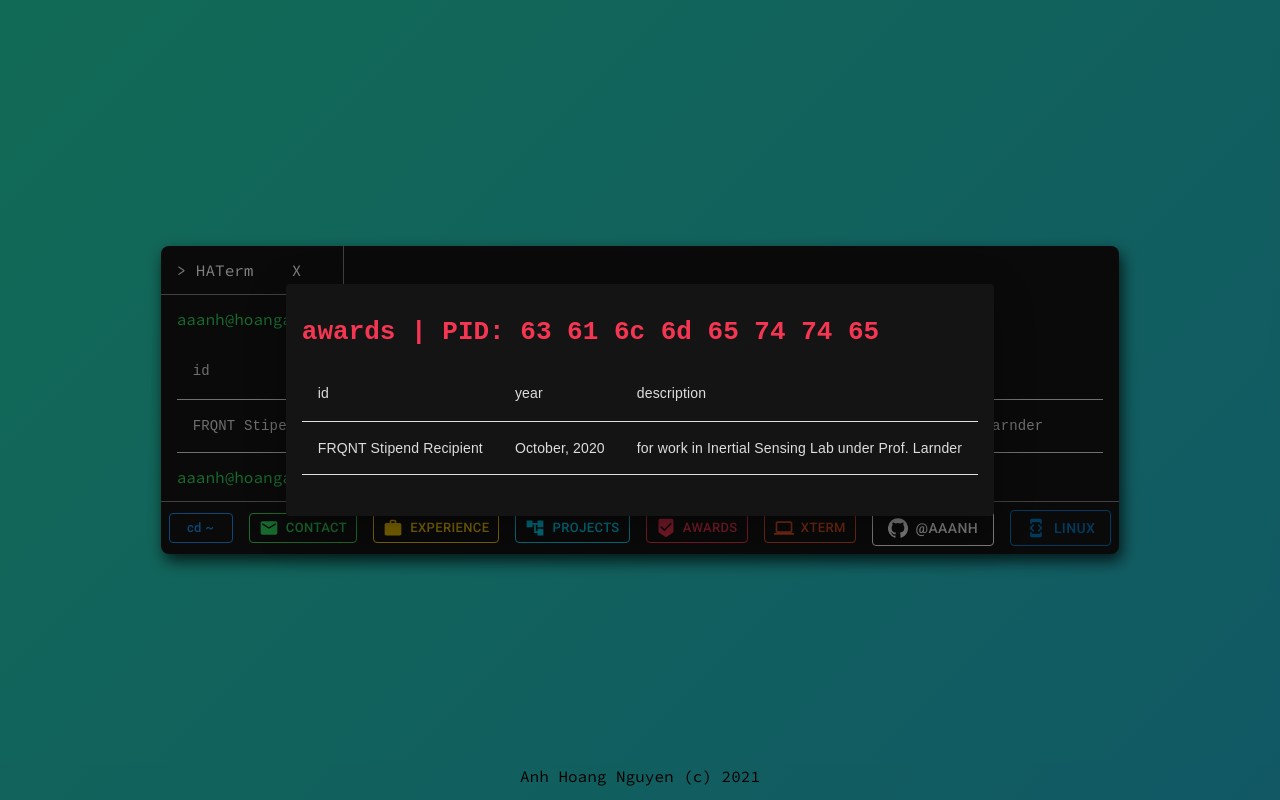
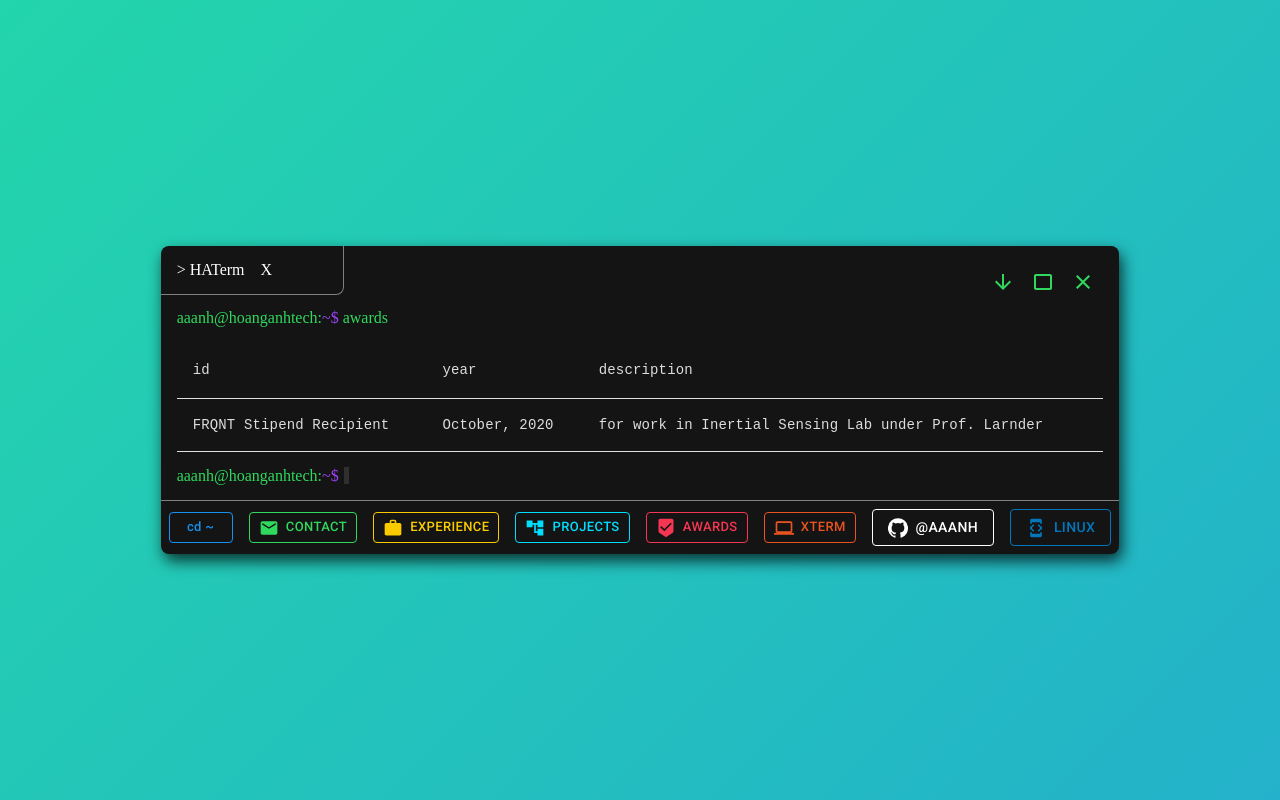
Before and after one commit to zasshuwu/nogamioka, a Next.js app: page / in a window 1280 px wide. Both pictures are taken after a click on the button "AWARDS". Built offline with nearby package versions, Linux system fonts and the light colour scheme.

Commit message:
refactored and added some new goofs

```diff
--- a/components/awards.js
+++ b/components/awards.js
@@ -17,7 +17,7 @@ const useStyles = makeStyles((theme) => ({
 			background: customTheme.palette.background.main,
 		},
 		"& .MuiTableCell-root": {
-			fontFamily: "Roboto Sans, sans-serif",
+			fontFamily: "Source Code Pro, monospace",
 			color: "#ddd !important",
 		},
 	},
@@ -28,7 +28,7 @@ const useStyles = makeStyles((theme) => ({
 		minHeight: "200px",
 		minWidth: "300px",
 		padding: "1rem",
-		fontFamily: "Roboto",
+		fontFamily: "Source Code Pro",
 		color: "#f53652",
 		"& a": {
 			color: "#1691f0 !important",
--- a/components/contact.js
+++ b/components/contact.js
@@ -18,7 +18,7 @@ const useStyles = makeStyles((theme) => ({
 		minHeight: "200px",
 		minWidth: "300px",
 		padding: "1rem",
-		fontFamily: "Roboto Sans, sans-serif",
+		fontFamily: "Source Code Pro, monospace",
 		color: customTheme.palette.primary.main,
 		"& a": {
 			color: "#1691f0 !important",
--- a/components/experience.js
+++ b/components/experience.js
@@ -28,7 +28,7 @@ const useStyles = makeStyles((theme) => ({
 		minHeight: "200px",
 		minWidth: "300px",
 		padding: "1rem",
-		fontFamily: "Roboto Sans, sans-serif",
+		fontFamily: "Source Code Pro, monospace",
 		color: "#facc00",
 		"& a": {
 			color: "#1691f0 !important",
@@ -51,7 +51,7 @@ function createData(id, role, description) {
 	return { id, role, description };
 }
 
-const rows = [
+const experienceRows = [
 	createData(
 		"Applied NLP (university)",
 		"Undergrad research student",
@@ -96,7 +96,7 @@ export default function Experience({ showExperience, handleClose }) {
 								</TableRow>
 							</TableHead>
 							<TableBody>
-								{rows.map((row) => (
+								{experienceRows.map((row) => (
 									<TableRow key={row.name}>
 										<TableCell component="th" scope="row">
 											{row.id}
--- a/components/main.js
+++ b/components/main.js
@@ -19,6 +19,7 @@ import TableRow from "@material-ui/core/TableRow";
 // components
 import NavBar from "./navbar";
 import Head from "next/head";
+import { ArrowDownward, Close, Crop32 } from "@material-ui/icons";
 
 const useStyles = makeStyles((theme) => ({
 	root: {
@@ -38,7 +39,7 @@ const useStyles = makeStyles((theme) => ({
 		justifyContent: "center",
 		alignItems: "center",
 		"& > *": {
-			fontFamily: "Source Code Pro",
+			fontFamily: "Fira Code",
 			lineHeight: "1rem",
 		},
 		fontSize: "12pt",
@@ -107,14 +108,32 @@ const useStyles = makeStyles((theme) => ({
 			borderRight: "solid 5px #fff",
 		},
 	},
-	copyright: {
-		position: "absolute",
-		bottom: "2%",
-		[theme.breakpoints.down("md")]: {
-			display: "none",
-		},
-		color: "#000",
+	headerNav: {
+		listStyleType: "none",
+		padding: 0,
+		margin: 0,
+		display: 'flex',
+		flexDirection: 'row',
 	},
+	headNavIcons: {
+		padding: "4px",
+		margin: "4px",
+		background: "transparent",
+		borderRadius: "1rem",
+		transition: "500ms ease",
+		"&:hover": {
+			background: "#333333",
+			transition: "500ms ease"
+		}
+	}
+	// copyright: {
+	// 	position: "absolute",
+	// 	bottom: "2%",
+	// 	[theme.breakpoints.down("md")]: {
+	// 		display: "none",
+	// 	},
+	// 	color: "#000",
+	// },
 }));
 
 const MainContent = ({ command }) => {
@@ -226,7 +245,7 @@ const ProjectsContent = ({ command }) => {
 		return { id, role, description };
 	}
 
-	const rows = [
+	const projectRows = [
 		createData(
 			"dev blog",
 			"gatsby + vercel",
@@ -272,19 +291,19 @@ const ProjectsContent = ({ command }) => {
 						</TableRow>
 					</TableHead>
 					<TableBody>
-						{rows.map((row) => (
-							<TableRow key={row.name}>
+						{projectRows.map((projectRow) => (
+							<TableRow key={projectRow.name}>
 								<TableCell component="th" scope="row">
-									{row.id}
+									{projectRow.id}
 								</TableCell>
-								<TableCell>{row.role}</TableCell>
-								<TableCell>{row.description}</TableCell>
+								<TableCell>{projectRow.role}</TableCell>
+								<TableCell>{projectRow.description}</TableCell>
 							</TableRow>
 						))}
 					</TableBody>
 				</Table>
 			</TableContainer>
-			<Typography>
+			<Typography style={{fontFamily: "Fira Code", color: "#00ddff"}}>
 				<p>Others:</p>
 				<ul>
 					<li>Deploy and host personal minecraft server (java) on linux-gsm</li>
@@ -309,7 +328,7 @@ const ExperienceContent = ({ command }) => {
 	function createData(id, role, description) {
 		return { id, role, description };
 	}
-	const rows = [
+	const experienceRows = [
 		createData(
 			"Applied NLP (university)",
 			"Undergrad research student",
@@ -348,13 +367,13 @@ const ExperienceContent = ({ command }) => {
 						</TableRow>
 					</TableHead>
 					<TableBody>
-						{rows.map((row) => (
-							<TableRow key={row.name}>
+						{experienceRows.map((experienceRow) => (
+							<TableRow key={experienceRow.name}>
 								<TableCell component="th" scope="row">
-									{row.id}
+									{experienceRow.id}
 								</TableCell>
-								<TableCell>{row.role}</TableCell>
-								<TableCell>{row.description}</TableCell>
+								<TableCell>{experienceRow.role}</TableCell>
+								<TableCell>{experienceRow.description}</TableCell>
 							</TableRow>
 						))}
 					</TableBody>
@@ -375,7 +394,7 @@ const AwardsContent = ({ command }) => {
 		return { id, role, description };
 	}
 
-	const rows = [
+	const awardRows = [
 		createData(
 			"FRQNT Stipend Recipient",
 			"October, 2020",
@@ -399,13 +418,13 @@ const AwardsContent = ({ command }) => {
 						</TableRow>
 					</TableHead>
 					<TableBody>
-						{rows.map((row) => (
-							<TableRow key={row.name}>
+						{awardRows.map((awardRow) => (
+							<TableRow key={awardRow.name}>
 								<TableCell component="th" scope="row">
-									{row.id}
+									{awardRow.id}
 								</TableCell>
-								<TableCell>{row.role}</TableCell>
-								<TableCell>{row.description}</TableCell>
+								<TableCell>{awardRow.role}</TableCell>
+								<TableCell>{awardRow.description}</TableCell>
 							</TableRow>
 						))}
 					</TableBody>
@@ -429,7 +448,24 @@ export default function Main(props) {
 	return (
 		<div className={classes.root}>
 			<div className={classes.content}>
-				<div className={classes.tab}> {">"} HATerm&nbsp;&nbsp;&nbsp;&nbsp;X</div>
+				<div style={{ width: "100%", height: "3rem" }}>
+					<ul className={classes.headerNav}>
+						<li>
+							<div className={classes.tab}> {">"}
+								&nbsp;HATerm&nbsp;&nbsp;&nbsp;&nbsp;X
+							</div>
+						</li>
+
+						<li style={{ marginLeft: "auto", padding: "1rem" }}>
+							<ArrowDownward className={classes.headNavIcons}></ArrowDownward>
+							<Crop32 className={classes.headNavIcons}></Crop32>
+							<Close className={classes.headNavIcons} onClick={(e) => {
+								e.preventDefault();
+								window.location.replace("/");
+							}}></Close>
+						</li>
+					</ul>
+				</div>
 				{screenContent === "main" && <MainContent command={command}></MainContent>}
 				{screenContent === "contact" && <ContactContent command={command}></ContactContent>}
 				{screenContent === "experience" && (
@@ -442,7 +478,7 @@ export default function Main(props) {
 
 				<NavBar setCommand={setCommand} setContent={setContent}></NavBar>
 			</div>
-			<div className={classes.copyright}>Anh Hoang Nguyen (c) 2021</div>
+			{/* <div className={classes.copyright}>Anh Hoang Nguyen (c) 2021</div> */}
 		</div>
 	);
 }
--- a/components/navbar.js
+++ b/components/navbar.js
@@ -159,22 +159,27 @@ export default function NavBar({ setCommand, setContent }) {
 	const toHome = () => {
 		setCommand("cd /home/aaanh");
 		setContent("main");
-		setValues({ ...values, showMain: !values.showMain });
+		// setValues({ ...values, showMain: !values.showMain });
 	};
 	const handleContact = () => {
 		setCommand("contact");
 		setContent("contact");
-		setValues({ ...values, showContact: !values.showContact });
+		// setValues({ ...values, showContact: !values.showContact });
 	};
 	const handleExperience = () => {
 		setCommand("experience");
 		setContent("experience");
-		setValues({ ...values, showExperience: !values.showExperience });
+		// setValues({ ...values, showExperience: !values.showExperience });
+	};
+	const handleAwards = () => {
+		setCommand("awards");
+		setContent("awards");
+		// setValues({ ...values, showAwards: !values.showAwards });
 	};
 	const handleProjects = () => {
 		setCommand("projects");
 		setContent("projects");
-		setValues({ ...values, showProjects: !values.showProjects });
+		// setValues({ ...values, showProjects: !values.showProjects });
 	};
 	const handleXterm = (e) => {
 		e.preventDefault();
@@ -200,11 +205,6 @@ export default function NavBar({ setCommand, setContent }) {
 		e.preventDefault();
 		setCommand("rdp");
 		window.open("/windows.hoanganh.tech.rdp");
-	};
-	const handleAwards = () => {
-		setCommand("awards");
-		setContent("awards");
-		setValues({ ...values, showAwards: !values.showAwards });
 	};
 
 	const classes = useStyles();
--- a/components/project.js
+++ b/components/project.js
@@ -28,7 +28,7 @@ const useStyles = makeStyles((theme) => ({
 		minHeight: "200px",
 		minWidth: "300px",
 		padding: "1rem",
-		fontFamily: "Roboto Sans, sans-serif",
+		fontFamily: "Source Code Pro, monospace",
 		color: "#00ddff",
 		"& a": {
 			color: "#1691f0 !important",
--- a/package.json
+++ b/package.json
@@ -12,6 +12,7 @@
 		"@material-ui/core": "^4.11.4",
 		"@material-ui/icons": "^4.11.2",
 		"clsx": "^1.1.1",
+		"firacode": "^5.2.0",
 		"gh-pages": "^3.1.0",
 		"next": "^11.1.0",
 		"react": "17.0.2",
--- a/pages/_app.js
+++ b/pages/_app.js
@@ -1,6 +1,7 @@
 import Main from "../components/main";
 import Head from "next/head";
 import "../styles/xterm.css"
+import "firacode"
 
 function MyApp({ Component, pageProps }) {
 	return (<Component {...pageProps} /> );
```
Also changed, not shown: pages/empty.js (added, +11 -0 lines), 1 other file (tests, documents, lock files or other folders).
